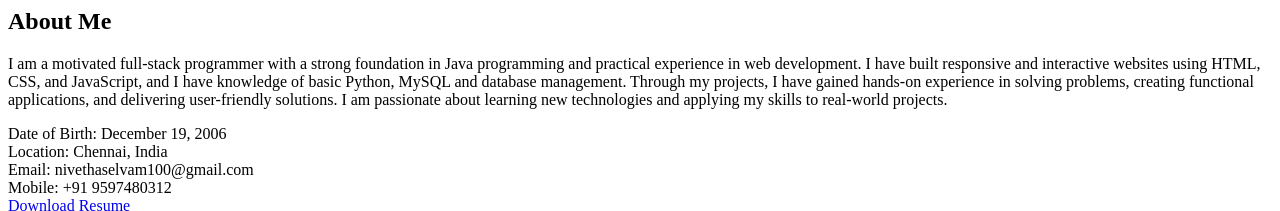
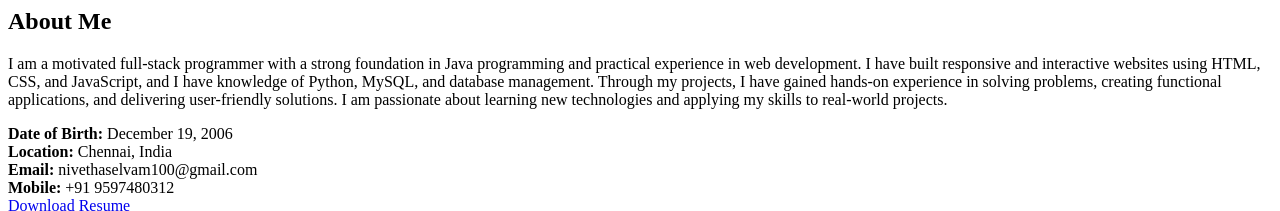
Before and after one commit to Nivetha-S28/nivetha, a plain HTML site: page index.html in a window 1280 px wide. Shown: the top 211 px of the page. Drawn offline with Linux system fonts and the light colour scheme.

Commit message:
Refactor About section in index.html
Updated the About section with improved formatting and structure.

```diff
--- a/index.html
+++ b/index.html
@@ -1,74 +1,46 @@
 <!-- About Section -->
-<section id="about" class="section about-section">
-    <div class="about-bg"></div>
+<section id="about" class="about-section">
+    <div class="section-container">
 
-    <div class="section-container">
+        <!-- Section Title -->
         <h2 class="section-title">About Me</h2>
 
+        <!-- Content Wrapper -->
         <div class="about-content">
 
-            <!-- About Text -->
+            <!-- Text Info -->
             <div class="about-info">
-                <div class="about-text">
-
                 <p>
                     I am a motivated full-stack programmer with a strong foundation in Java programming
                     and practical experience in web development.
                     I have built responsive and interactive websites using HTML, CSS, and JavaScript,
-                        and I have knowledge of basic Python, MySQL and database management.
+                    and I have knowledge of Python, MySQL, and database management.
                     Through my projects, I have gained hands-on experience in solving problems,
                     creating functional applications, and delivering user-friendly solutions.
                     I am passionate about learning new technologies and applying my skills to real-world projects.
                 </p>
 
+                <!-- Personal Info -->
                 <div class="personal-info">
-
-                        <div class="info-item">
-                            <span class="label">Date of Birth:</span>
-                            <span class="value">December 19, 2006</span>
+                    <div><strong>Date of Birth:</strong> December 19, 2006</div>
+                    <div><strong>Location:</strong> Chennai, India</div>
+                    <div><strong>Email:</strong> nivethaselvam100@gmail.com</div>
+                    <div><strong>Mobile:</strong> +91 9597480312</div>
                 </div>
 
-                        <div class="info-item">
-                            <span class="label">Location:</span>
-                            <span class="value">Chennai, India</span>
+                <!-- Resume Button -->
+                <a href="assets/Nivetha_Resume.pdf" target="_blank" class="resume-btn">
+                    Download Resume
+                </a>
             </div>
 
-                        <div class="info-item">
-                            <span class="label">Email:</span>
-                            <span class="value">nivethaselvam100@gmail.com</span>
+            <!-- Image -->
+            <div class="about-image">
+                <div class="image-frame">
+                    <img src="assets/nivi.jpg" alt="Nivetha S Profile Picture">
                 </div>
-
-                        <div class="info-item">
-                            <span class="label">Mobile:</span>
-                            <span class="value">+91 9597480312</span>
             </div>
 
         </div>
-
-                    <a href="assets/Nivetha_Resume.pdf"
-                       class="resume-btn"
-                       target="_blank">
-                        Download Resume
-                    </a>
-
-                </div>
-            </div>
-
-            <!-- About Image -->
-            <div class="about-image">
-
-                <div class="image-frame">
-
-                    <!-- FIXED IMAGE PATH -->
-                    <img src="assets/nivi.jpg"
-                         alt="Nivetha S Profile Picture"
-                         loading="lazy">
-
-                </div>
-
-            </div>
-
-        </div>
-
     </div>
 </section>
```
Lines whose indentation alone changed are shown as unchanged.
